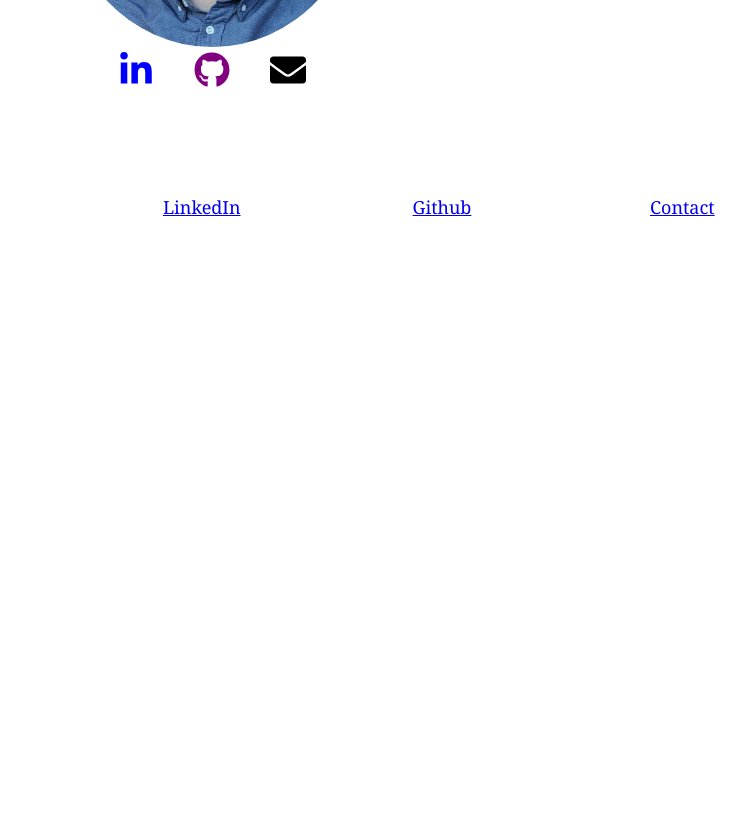
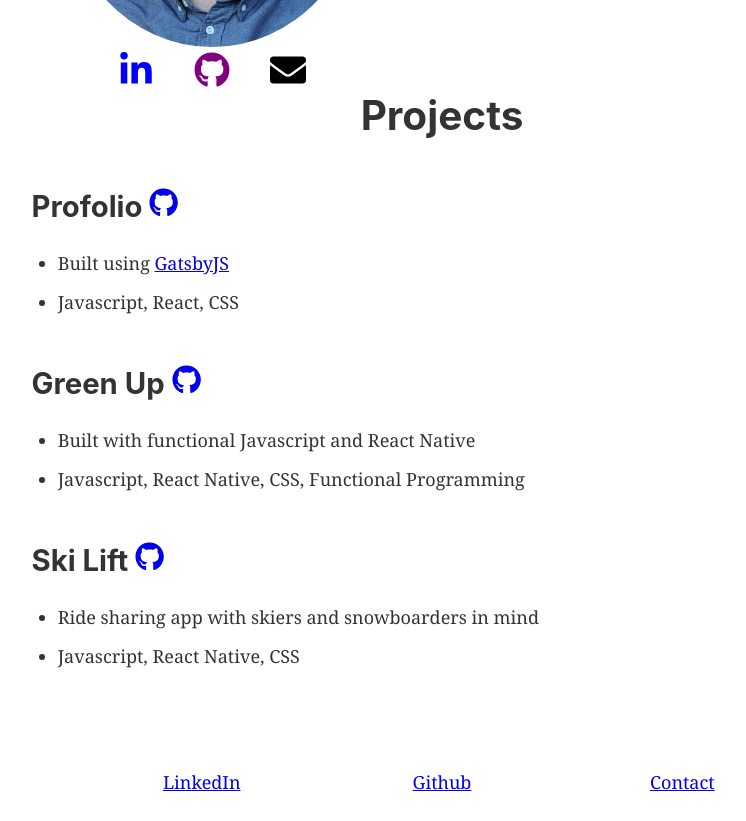
Before and after one commit to aleccaputo/portfolio, a Gatsby site: page / in a window 1280 px wide. Shown: the part 398-1219 px from the top of the page, without its empty margins (198-944 px from the left). Before the commit the page ends 800 px from the top, so only its background shows below. Built offline with nearby package versions, Linux system fonts and the light colour scheme; Gatsby itself is replaced by a stand-in of ours.

Commit message:
added projects section

```diff
--- a/src/components/projects/index.js
+++ b/src/components/projects/index.js
@@ -1,7 +1,65 @@
-const Projects = () => {
-    <div>
-        <article></article>
-    </div>
-};
+import React from 'react';
+import { FaGithub } from 'react-icons/fa';
+import './projects.css';
+
+const Projects = () => (
+  <div>
+    <h1 className={'projects--title'}>Projects</h1>
+    <article className={'project--container'}>
+      <h2>
+        Profolio{' '}
+        <a href={'https://github.com/aleccaputo/portfolio'}>
+          <FaGithub />
+        </a>
+      </h2>
+      <ul>
+        <li>
+          Built using{' '}
+          <a
+            className={'projects--gatsby-link'}
+            href='https://www.gatsbyjs.org/'
+          >
+            GatsbyJS
+          </a>
+        </li>
+        <li>
+            Javascript, React, CSS
+        </li>
+      </ul>
+    </article>
+    <article className={'project--container'}>
+      <h2>
+        Green Up{' '}
+        <a href={'https://github.com/codeforbtv/green-up-app'}>
+          <FaGithub />
+        </a>
+      </h2>
+      <ul>
+        <li>
+          Built with functional Javascript and React Native
+        </li>
+        <li>
+            Javascript, React Native, CSS, Functional Programming
+        </li>
+      </ul>
+    </article>
+    <article className={'project--container'}>
+      <h2>
+        Ski Lift{' '}
+        <a href={'https://github.com/aleccaputo/ski-lift'}>
+          <FaGithub />
+        </a>
+      </h2>
+      <ul>
+        <li>
+          Ride sharing app with skiers and snowboarders in mind
+        </li>
+        <li>
+            Javascript, React Native, CSS
+        </li>
+      </ul>
+    </article>
+  </div>
+);
 
 export default Projects;
--- /dev/null
+++ b/src/components/projects/projects.css
@@ -0,0 +1,14 @@
+.projects--title {
+    text-align: center;
+}
+
+.project--container {
+    margin: 50px;
+}
+
+@media only screen and (min-device-width : 320px) and (max-device-width : 480px) {
+    .project--container{
+        width: 60%;
+        margin: 0 auto;
+    }
+}
--- a/src/pages/index.js
+++ b/src/pages/index.js
@@ -1,10 +1,9 @@
 import React from 'react';
-import { Link } from 'gatsby';
-
 import { Layout } from '../components/layout';
 import { Image } from '../components/image';
 import SEO from '../components/seo';
 import Social from '../components/social';
+import Projects from '../components/projects';
 import { constants } from '../data/constants';
 import '../styles/global.css';
 import '../styles/index.css';
@@ -42,6 +41,7 @@ const IndexPage = () => (
         </p>
       </div>
     </div>
+    <Projects />
   </Layout>
 );
 
--- a/src/styles/index.css
+++ b/src/styles/index.css
@@ -21,7 +21,7 @@
     }
 
     .index--image-container {
-        width: 150px;
+        width: 175px;
     }
 
 }
```
